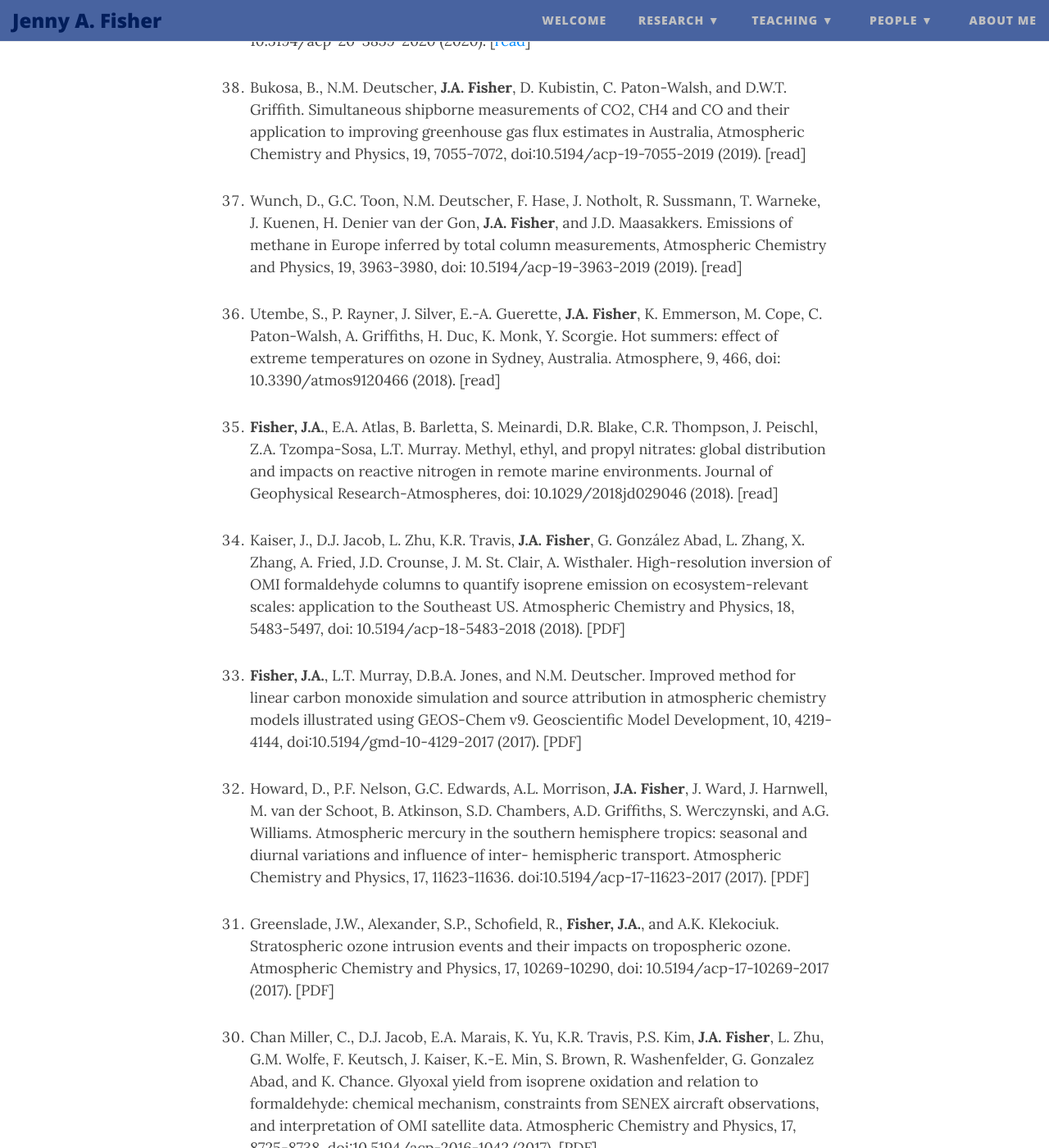
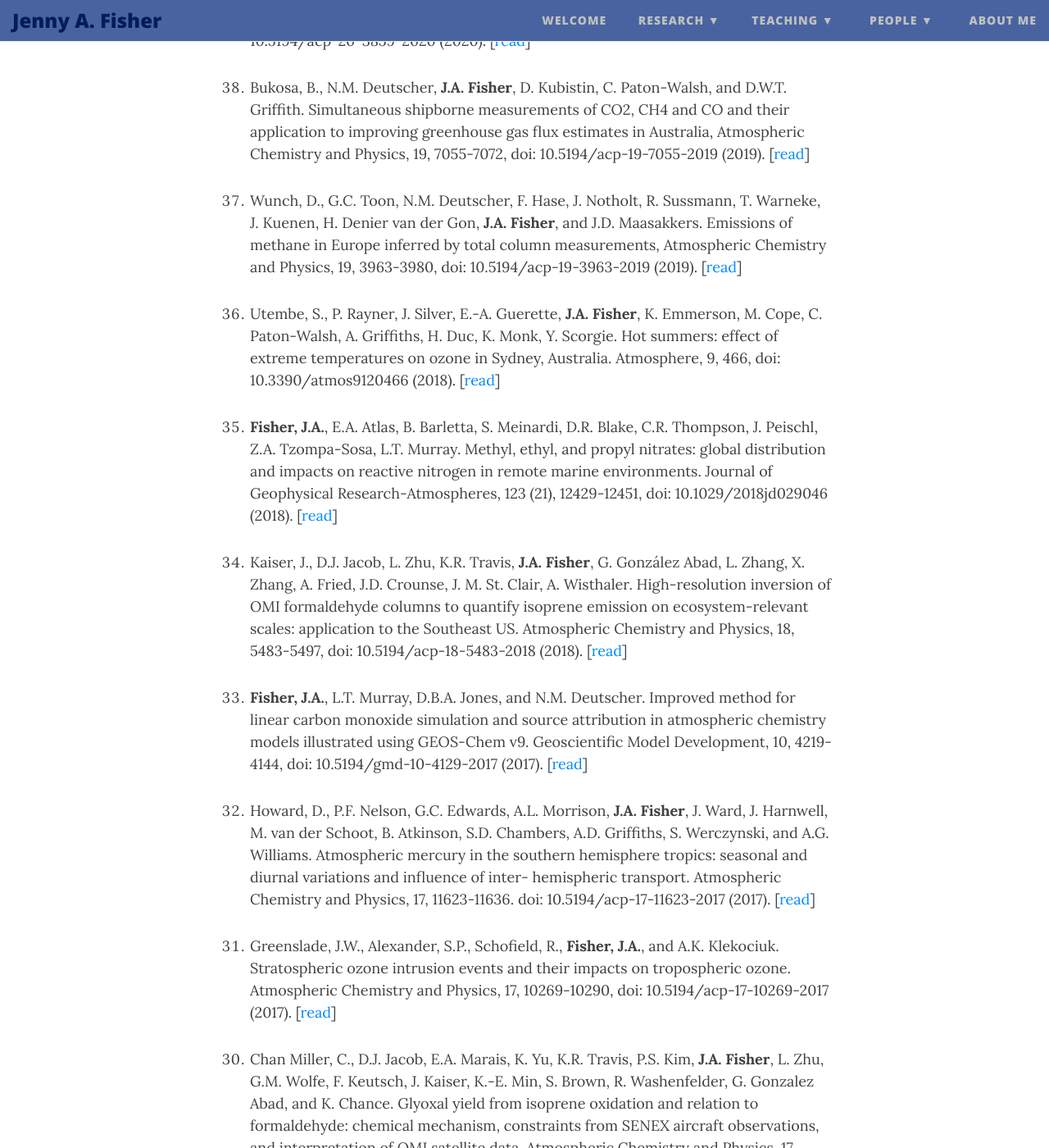
Before and after one commit to jennyfisher/jennyfisher.github.io, a Jekyll site: the page built from publications.md, in a window 1280 px wide and 1400 px high, scrolled down 593 px. Shown: the whole window at 82% size. Built offline with Jekyll 4.4.1, drawn with Linux system fonts in a browser that asks for light colours; nearby versions of some CDN libraries; some of the changed text lies outside the part shown.

Commit message:
Update publications.md

```diff
--- a/publications.md
+++ b/publications.md
@@ -11,23 +11,23 @@ title: Publications
 
 1. Alexander,  B.,  T. Sherwen,  C.D. Holmes, **J.A. Fisher**,  Q. Chen,  M.J. Evans,  and  P. Kasibhatla: Global  inorganic  nitrate  production  mechanisms:  Comparison  of  a  global  model  with  nitrate  isotope observations, Atmos. Chem. Phys., 20, 3859-3877, doi: 10.5194/acp-20-3859-2020 (2020). [[read](http://dx.doi.org/10.5194/acp-20-3859-2020)]
 
-38.	Bukosa, B., N.M. Deutscher, **J.A. Fisher**, D. Kubistin, C. Paton-Walsh, and D.W.T. Griffith. Simultaneous shipborne measurements of CO2, CH4 and CO and their application to improving greenhouse gas flux estimates in Australia, Atmospheric Chemistry and Physics, 19,  7055-7072,  doi:10.5194/acp-19-7055-2019 (2019). [read]
+38.	Bukosa, B., N.M. Deutscher, **J.A. Fisher**, D. Kubistin, C. Paton-Walsh, and D.W.T. Griffith. Simultaneous shipborne measurements of CO2, CH4 and CO and their application to improving greenhouse gas flux estimates in Australia, Atmospheric Chemistry and Physics, 19,  7055-7072,  doi: 10.5194/acp-19-7055-2019 (2019). [[read](http://dx.doi.org/10.5194/acp-19-7055-2019)]
 
-37. Wunch, D., G.C. Toon, N.M. Deutscher, F. Hase, J. Notholt, R. Sussmann, T. Warneke, J. Kuenen, H. Denier van der Gon, **J.A. Fisher**, and J.D. Maasakkers. Emissions of methane in Europe inferred by total column measurements, Atmospheric Chemistry and Physics, 19, 3963-3980, doi: 10.5194/acp-19-3963-2019 (2019). [read]
+37. Wunch, D., G.C. Toon, N.M. Deutscher, F. Hase, J. Notholt, R. Sussmann, T. Warneke, J. Kuenen, H. Denier van der Gon, **J.A. Fisher**, and J.D. Maasakkers. Emissions of methane in Europe inferred by total column measurements, Atmospheric Chemistry and Physics, 19, 3963-3980, doi: 10.5194/acp-19-3963-2019 (2019). [[read](http://dx.doi.org/10.5194/acp-19-3963-2019)]
 
-36. Utembe, S., P. Rayner, J. Silver, E.-A. Guerette, **J.A. Fisher**, K. Emmerson, M. Cope, C. Paton-Walsh, A. Griffiths, H. Duc, K. Monk, Y. Scorgie. Hot summers: effect of extreme temperatures on ozone in Sydney, Australia. Atmosphere, 9, 466, doi: 10.3390/atmos9120466 (2018). [read]
+36. Utembe, S., P. Rayner, J. Silver, E.-A. Guerette, **J.A. Fisher**, K. Emmerson, M. Cope, C. Paton-Walsh, A. Griffiths, H. Duc, K. Monk, Y. Scorgie. Hot summers: effect of extreme temperatures on ozone in Sydney, Australia. Atmosphere, 9, 466, doi: 10.3390/atmos9120466 (2018). [[read](http://dx.doi.org/10.3390/atmos9120466)]
 
-35. **Fisher, J.A.**, E.A. Atlas, B. Barletta, S. Meinardi, D.R. Blake, C.R. Thompson, J. Peischl, Z.A. Tzompa-Sosa, L.T. Murray. Methyl, ethyl, and propyl nitrates: global distribution and impacts on reactive nitrogen in remote marine environments. Journal of Geophysical Research-Atmospheres, doi: 10.1029/2018jd029046 (2018). [read]
+35. **Fisher, J.A.**, E.A. Atlas, B. Barletta, S. Meinardi, D.R. Blake, C.R. Thompson, J. Peischl, Z.A. Tzompa-Sosa, L.T. Murray. Methyl, ethyl, and propyl nitrates: global distribution and impacts on reactive nitrogen in remote marine environments. Journal of Geophysical Research-Atmospheres, 123 (21), 12429-12451, doi: 10.1029/2018jd029046 (2018). [[read](http://dx.doi.org/10.1029/2018jd029046)]
 
-34. Kaiser, J., D.J. Jacob, L. Zhu, K.R. Travis, **J.A. Fisher**, G. González Abad, L. Zhang, X. Zhang, A. Fried, J.D. Crounse, J. M. St. Clair, A. Wisthaler. High-resolution inversion of OMI formaldehyde columns to quantify isoprene emission on ecosystem-relevant scales: application to the Southeast US. Atmospheric Chemistry and Physics, 18, 5483-5497, doi: 10.5194/acp-18-5483-2018 (2018). [PDF]
+34. Kaiser, J., D.J. Jacob, L. Zhu, K.R. Travis, **J.A. Fisher**, G. González Abad, L. Zhang, X. Zhang, A. Fried, J.D. Crounse, J. M. St. Clair, A. Wisthaler. High-resolution inversion of OMI formaldehyde columns to quantify isoprene emission on ecosystem-relevant scales: application to the Southeast US. Atmospheric Chemistry and Physics, 18, 5483-5497, doi: 10.5194/acp-18-5483-2018 (2018). [[read](http://dx.doi.org/10.5194/acp-18-5483-2018)]
 
-33. **Fisher, J.A.**, L.T. Murray, D.B.A. Jones, and N.M. Deutscher. Improved method for linear carbon monoxide simulation and source attribution in atmospheric chemistry models illustrated using GEOS-Chem v9. Geoscientific Model Development, 10, 4219-4144, doi:10.5194/gmd-10-4129-2017 (2017). [PDF]
+33. **Fisher, J.A.**, L.T. Murray, D.B.A. Jones, and N.M. Deutscher. Improved method for linear carbon monoxide simulation and source attribution in atmospheric chemistry models illustrated using GEOS-Chem v9. Geoscientific Model Development, 10, 4219-4144, doi: 10.5194/gmd-10-4129-2017 (2017). [[read](http://dx.doi.org/10.5194/gmd-10-4129-2017)]
 
-32. Howard, D., P.F. Nelson, G.C. Edwards, A.L. Morrison, **J.A. Fisher**, J. Ward, J. Harnwell, M. van der Schoot, B. Atkinson, S.D. Chambers, A.D. Griffiths, S. Werczynski, and A.G. Williams. Atmospheric mercury in the southern hemisphere tropics: seasonal and diurnal variations and influence of inter- hemispheric transport. Atmospheric Chemistry and Physics, 17, 11623-11636. doi:10.5194/acp-17-11623-2017 (2017). [PDF]
+32. Howard, D., P.F. Nelson, G.C. Edwards, A.L. Morrison, **J.A. Fisher**, J. Ward, J. Harnwell, M. van der Schoot, B. Atkinson, S.D. Chambers, A.D. Griffiths, S. Werczynski, and A.G. Williams. Atmospheric mercury in the southern hemisphere tropics: seasonal and diurnal variations and influence of inter- hemispheric transport. Atmospheric Chemistry and Physics, 17, 11623-11636. doi: 10.5194/acp-17-11623-2017 (2017). [[read](http://dx.doi.org/10.5194/acp-17-11623-2017)]
 
-31. Greenslade, J.W., Alexander, S.P., Schofield, R., **Fisher, J.A.**, and A.K. Klekociuk. Stratospheric ozone intrusion events and their impacts on tropospheric ozone. Atmospheric Chemistry and Physics, 17, 10269-10290, doi: 10.5194/acp-17-10269-2017 (2017). [PDF]
+31. Greenslade, J.W., Alexander, S.P., Schofield, R., **Fisher, J.A.**, and A.K. Klekociuk. Stratospheric ozone intrusion events and their impacts on tropospheric ozone. Atmospheric Chemistry and Physics, 17, 10269-10290, doi: 10.5194/acp-17-10269-2017 (2017). [[read](http://dx.doi.org/10.5194/acp-17-10269-2017)]
 
-30. Chan Miller, C., D.J. Jacob, E.A. Marais, K. Yu, K.R. Travis, P.S. Kim, **J.A. Fisher**, L. Zhu, G.M. Wolfe, F. Keutsch, J. Kaiser, K.-E. Min, S. Brown, R. Washenfelder, G. Gonzalez Abad, and K. Chance. Glyoxal yield from isoprene oxidation and relation to formaldehyde: chemical mechanism, constraints from SENEX aircraft observations, and interpretation of OMI satellite data. Atmospheric  Chemistry and Physics, 17, 8725-8738, doi:10.5194/acp-2016-1042 (2017). [PDF]
+30. Chan Miller, C., D.J. Jacob, E.A. Marais, K. Yu, K.R. Travis, P.S. Kim, **J.A. Fisher**, L. Zhu, G.M. Wolfe, F. Keutsch, J. Kaiser, K.-E. Min, S. Brown, R. Washenfelder, G. Gonzalez Abad, and K. Chance. Glyoxal yield from isoprene oxidation and relation to formaldehyde: chemical mechanism, constraints from SENEX aircraft observations, and interpretation of OMI satellite data. Atmospheric  Chemistry and Physics, 17, 8725-8738, doi: 10.5194/acp-2016-1042 (2017). [[read](http://dx.doi.org/10.5194/acp-2016-1042)]
 
 29. Zhu, J., X. Xia, J. Wang, C. Wiedinmyer, **J.A. Fisher**, and C. Keller. Impact of Southeast Asian smoke on aerosol properties in Southwest China: first comparison of model simulations with satellite and ground observations. Journal of Geophysical Research, 122, doi:10.1002/2016JD025793 (2017). [PDF]
 
```
